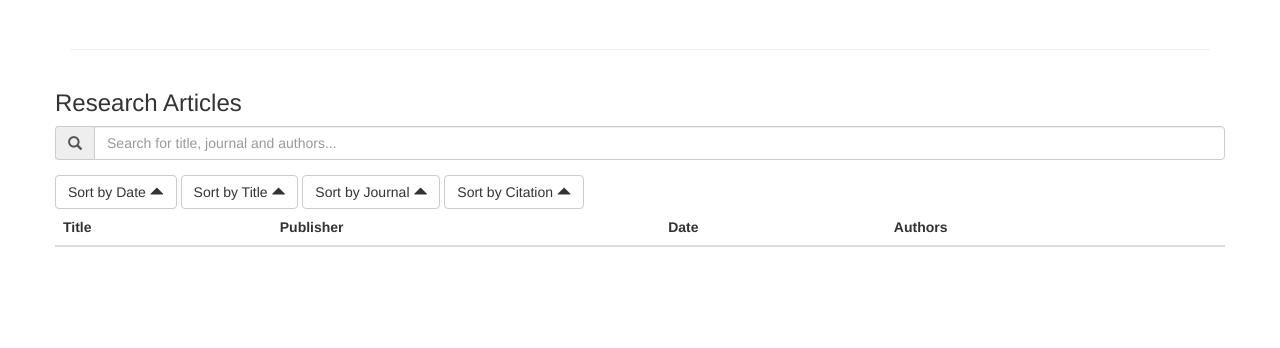
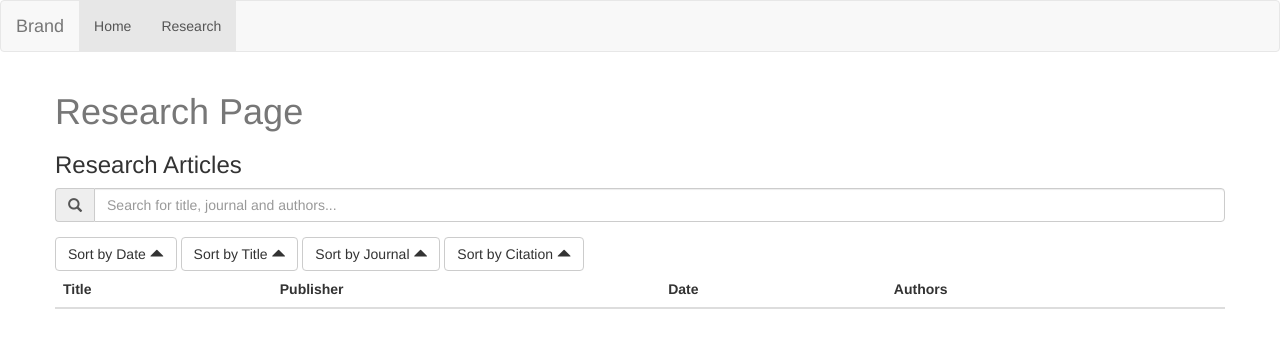
Before and after one commit to MUMT-IT/mis-frontend, a Flask app: page /research/ in a window 1280 px wide. Shown: the top 348 px of the page. Run offline with Flask 2, Linux system fonts and the light colour scheme; lists and menus that the app fills with data are empty; some libraries are stand-ins or nearby versions.

Commit message:
added navbar
modified the layout of research page a bit

```diff
--- a/app/templates/base.html
+++ b/app/templates/base.html
@@ -9,11 +9,32 @@
 </script>
 {% endblock %}
 
+{% block navbar %}
+<nav class="navbar navbar-default">
+    <div class="container-fluid">
+        <div class="navbar-header">
+            <button class="navbar-toggle collapsed"
+                data-toggle="collapse" data-target="#navbarCollapse" aria-expanded="false">
+            <span class="navbar-toggler-icon">Menu</span>
+            <span class="icon-bar"></span>
+            <span class="icon-bar"></span>
+            <span class="icon-bar"></span>
+            </button>
+            <a class="navbar-brand" href="#">Brand</a>
+        </div>
+        <div class="collapse navbar-collapse" id="navbarCollapse">
+            <ul class="nav navbar-nav">
+                <li class="active"><a href="/">Home</a></li>
+                <li class="active"><a href="/research">Research</a></li>
+            </ul>
+        </div> <!-- navbar collaspe -->
+    </div>
+</nav>
+{% endblock %}
+
 {% block title %}MIS{% endblock %}
 {% block content %}
 <div class="container">
-    <div class="page-header">
-    </div>
     {% block page_content %}
     {% endblock %}
 </div>
--- a/app/templates/research/main.html
+++ b/app/templates/research/main.html
@@ -7,10 +7,12 @@
 </script>
 {% endblock %}
 
+
 {% block page_content %}
 <div class="row">
+    <h1 class="text-muted">Research Page</h1>
+    <h3>Research Articles</h3>
     <div class="form-group col-xm-4">
-        <h3>Research Articles</h3>
         <div class="input-group">
             <div class="input-group-addon">
                 <span class="glyphicon glyphicon-search"></span>
```
